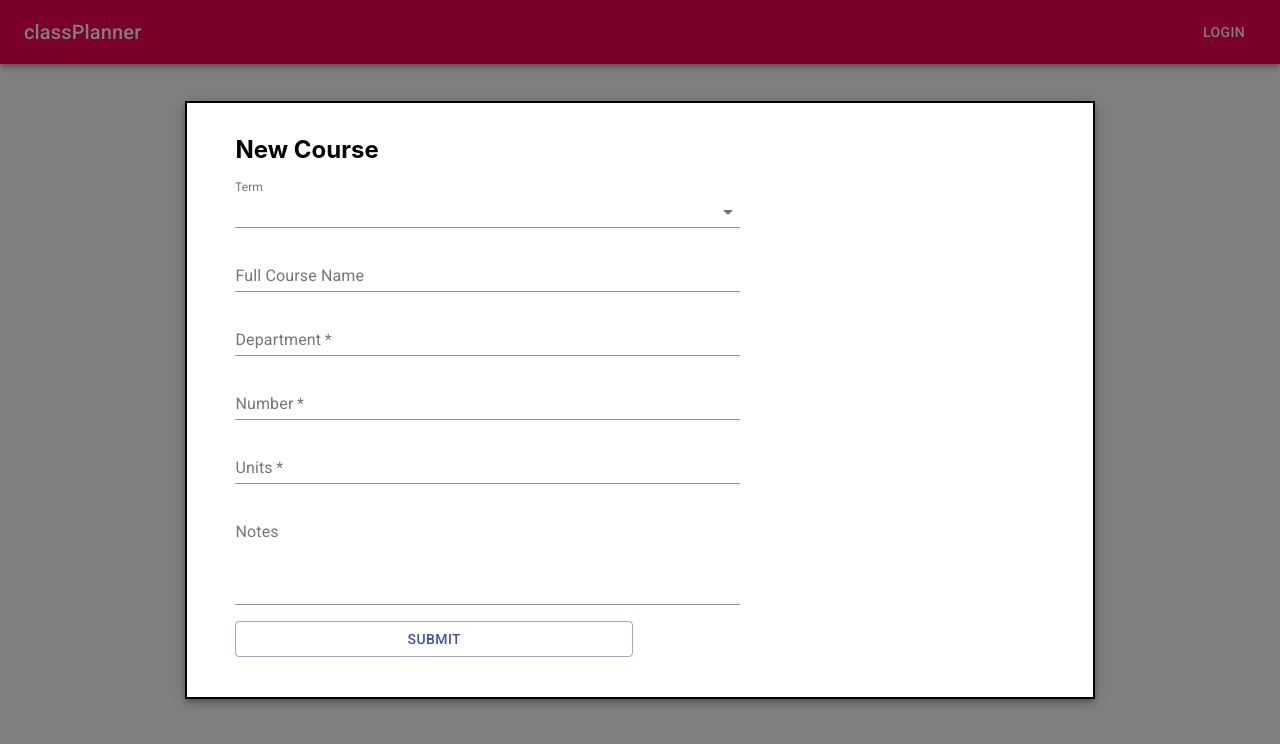
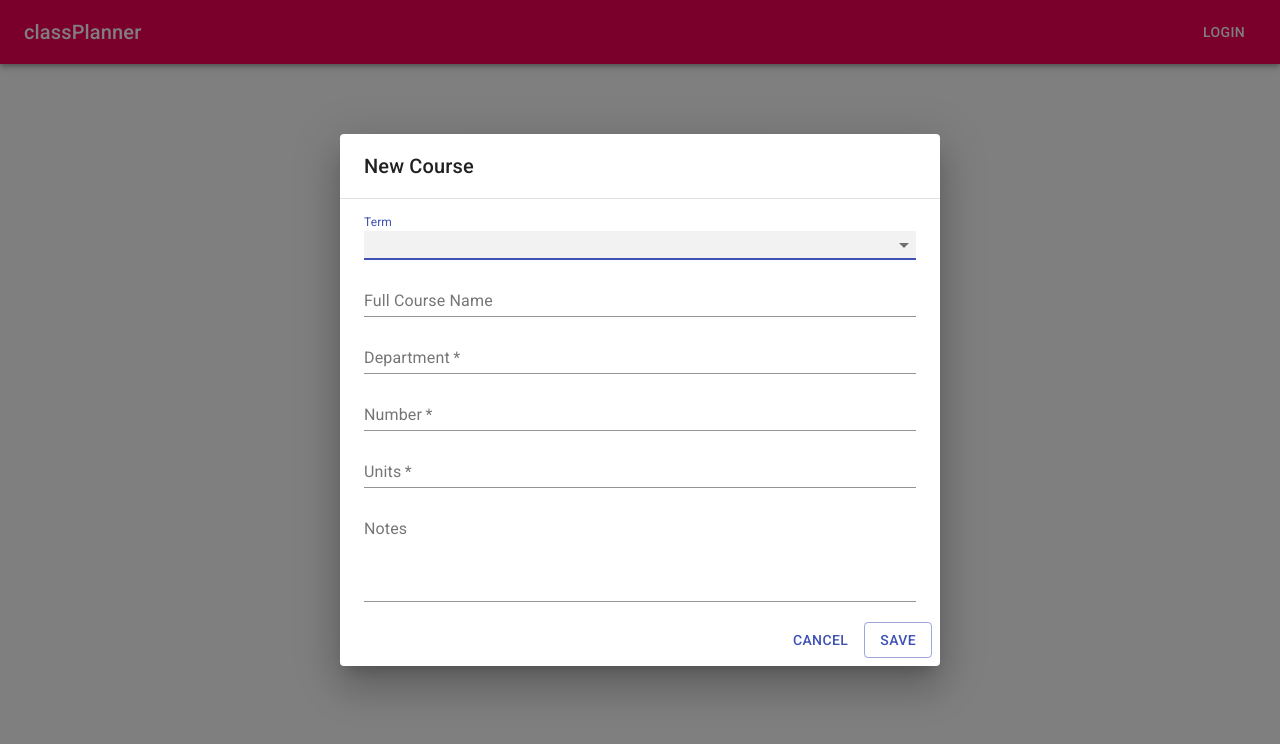
Before and after one commit to carlosm11j/classplanner, a React (Create React App) app: page / in a window 1280 px wide. Both pictures are taken after a click on the button 530 px from the left and 521 px from the top of the page. Shown: the top 744 px of the page. Built offline with nearby package versions, Linux system fonts and the light colour scheme.

Commit message:
Updated Course Form

```diff
--- a/src/Components/App/App.js
+++ b/src/Components/App/App.js
@@ -18,7 +18,7 @@ const useStyles = makeStyles((theme) => ({
   },
 }));
 
-export default function ButtonAppBar() {
+export default function App() {
   const classes = useStyles();
 
   return (
--- a/src/Components/CourseForm/CourseForm.js
+++ b/src/Components/CourseForm/CourseForm.js
@@ -1,14 +1,16 @@
 import React from 'react';
 
-import { makeStyles } from '@material-ui/core/styles';
-import Modal from '@material-ui/core/Modal';
-import Backdrop from '@material-ui/core/Backdrop';
-import Fade from '@material-ui/core/Fade';
+import Button from '@material-ui/core/Button';
+import TextField from '@material-ui/core/TextField';
+import Dialog from '@material-ui/core/Dialog';
+import DialogTitle from '@material-ui/core/DialogTitle';
+import DialogActions from '@material-ui/core/DialogActions';
+import DialogContent from '@material-ui/core/DialogContent';
+import DialogContentText from '@material-ui/core/DialogContentText';
 import IconButton from '@material-ui/core/IconButton';
 import AddIcon from '@material-ui/icons/Add';
-import TextField from '@material-ui/core/TextField';
-import Button from '@material-ui/core/Button';
 import MenuItem from '@material-ui/core/MenuItem';
+import Divider from '@material-ui/core/Divider';
 
 const terms = [
   {
@@ -29,37 +31,15 @@ const terms = [
   },
 ];
 
-const useStyles = makeStyles((theme) => ({
-  root: {
-    '& > *': {
-      margin: theme.spacing(2),
-      width: '50ch',
-      display: 'flex',
-    },
-  },
-  modal: {
-    display: 'flex',
-    alignItems: 'center',
-    justifyContent: 'center',
-  },
-  paper: {
-    backgroundColor: theme.palette.background.paper,
-    border: '2px solid #000',
-    boxShadow: theme.shadows[5],
-    padding: theme.spacing(2, 4, 3),
-  },
-}));
-
-export default function TransitionsModal() {
-  const classes = useStyles();
+export default function FormDialog() {
   const [open, setOpen] = React.useState(false);
   const [term, setTerm] = React.useState('Fall');
 
-  const handleOpen = () => {
+  const handleClickOpen = () => {
     setOpen(true);
   };
 
-  const handleClose = (event) => {
+  const handleClose = () => {
     setOpen(false);
   };
 
@@ -69,29 +49,22 @@ export default function TransitionsModal() {
 
   return (
     <div>
-      <IconButton onClick={handleOpen}>
+      <IconButton onClick={handleClickOpen}>
         <AddIcon color="black"/>
       </IconButton>
-      <Modal
-        className={classes.modal}
-        open={open}
-        onClose={handleClose}
-        closeAfterTransition
-        BackdropComponent={Backdrop}
-        BackdropProps={{
-          timeout: 500,
-        }}
-      >
-        <Fade in={open}>
-          <div className={classes.paper}>
-            <form className={classes.root} noValidate autoComplete="off">
-              <h2>New Course</h2>
+      <Dialog open={open} onClose={handleClose} aria-labelledby="form-dialog-title">
+        <DialogTitle id="form-dialog-title">New Course</DialogTitle>
+        <Divider />
+        <DialogContent>
           <TextField
+            autoFocus
+            margin="dense"
             id="term"
             select
             label="Term"
             value={term}
             onChange={handleChange}
+            fullWidth
           >
             {terms.map((option) => (
               <MenuItem key={option.value} value={option.value}>
@@ -100,45 +73,66 @@ export default function TransitionsModal() {
             ))}
           </TextField>
           <TextField
+            autoFocus
+            margin="dense"
             id="full-course-name"
             label="Full Course Name"
             fullWidth
             placeholder="ex. Calculus IV"
             color="secondary"
+            fullWidth
           />
           <TextField
+            autoFocus
+            margin="dense"
             required
             id="department"
             label="Department"
             placeholder="ex. MATH"
             color="secondary"
+            fullWidth
           />
           <TextField
+            autoFocus
+            margin="dense"
             required
             id="number"
+            type="number"
             label="Number"
             placeholder="ex. 14"
             color="secondary"
+            fullWidth
           />
           <TextField
+            autoFocus
+            margin="dense"
             required
             id="unites"
             label="Units"
             type="number"
             color="secondary"
+            fullWidth
           />
           <TextField
+            autoFocus
+            margin="dense"
             id="standard-multiline-static"
             label="Notes"
             multiline
             rows={4}
             placeholder="Professor, Time, etc"
+            fullWidth
           />
-            <Button variant="outlined" onClick={handleClose} color="primary">Submit</Button>
-            </form>
-          </div>
-        </Fade>
-      </Modal>
+        </DialogContent>
+        <DialogActions>
+          <Button onClick={handleClose} color="primary">
+            Cancel
+          </Button>
+          <Button variant="outlined" onClick={handleClose} color="primary">
+            Save
+          </Button>
+        </DialogActions>
+      </Dialog>
     </div>
   );
 }
--- a/src/Components/DisplayCourse/DisplayCourse.js
+++ b/src/Components/DisplayCourse/DisplayCourse.js
@@ -1,27 +1,22 @@
 import React from 'react';
+import Button from '@material-ui/core/Button';
+import Dialog from '@material-ui/core/Dialog';
+import DialogActions from '@material-ui/core/DialogActions';
+import DialogContent from '@material-ui/core/DialogContent';
+import DialogContentText from '@material-ui/core/DialogContentText';
+import DialogTitle from '@material-ui/core/DialogTitle';
+import Slide from '@material-ui/core/Slide';
 
-import { makeStyles } from '@material-ui/core/styles';
-import Modal from '@material-ui/core/Modal';
-import Backdrop from '@material-ui/core/Backdrop';
-import Fade from '@material-ui/core/Fade';
+const Transition = React.forwardRef(function Transition(props, ref) {
+  return <Slide direction="up" ref={ref} {...props} />;
+});
 
-const useStyles = makeStyles((theme) => ({
-  modal: {
-    display: 'flex',
-    alignItems: 'center',
-    justifyContent: 'center',
-  },
-  paper: {
-    backgroundColor: theme.palette.background.paper,
-    border: '2px solid #000',
-    boxShadow: theme.shadows[5],
-    padding: theme.spacing(2, 4, 3),
-  },
-}));
+export default function AlertDialogSlide() {
+  const [open, setOpen] = React.useState (false);
 
-export default function DisplayCourse() {
-  const classes = useStyles();
-  const [open, setOpen] = React.useState(false);
+  const handleClickOpen = () => {
+    setOpen(true);
+  };
 
   const handleClose = () => {
     setOpen(false);
@@ -29,25 +24,33 @@ export default function DisplayCourse() {
 
   return (
     <div>
-      <Modal
-        aria-labelledby="transition-modal-title"
-        aria-describedby="transition-modal-description"
-        className={classes.modal}
-        open={true}
+      <Button variant="outlined" color="primary" onClick={handleClickOpen}>
+        Slide in alert dialog
+      </Button>
+      <Dialog
+        open={open}
+        TransitionComponent={Transition}
+        keepMounted
         onClose={handleClose}
-        closeAfterTransition
-        BackdropComponent={Backdrop}
-        BackdropProps={{
-          timeout: 500,
-        }}
+        aria-labelledby="alert-dialog-slide-title"
+        aria-describedby="alert-dialog-slide-description"
       >
-        <Fade in={open}>
-          <div className={classes.paper}>
-            <h2 id="transition-modal-title">Transition modal</h2>
-            <p id="transition-modal-description">react-transition-group animates me.</p>
-          </div>
-        </Fade>
-      </Modal>
+        <DialogTitle id="alert-dialog-slide-title">{"Use Google's location service?"}</DialogTitle>
+        <DialogContent>
+          <DialogContentText id="alert-dialog-slide-description">
+            Let Google help apps determine location. This means sending anonymous location data to
+            Google, even when no apps are running.
+          </DialogContentText>
+        </DialogContent>
+        <DialogActions>
+          <Button onClick={handleClose} color="primary">
+            Disagree
+          </Button>
+          <Button onClick={handleClose} color="primary">
+            Agree
+          </Button>
+        </DialogActions>
+      </Dialog>
     </div>
   );
 }
--- a/src/Components/Year/Year.js
+++ b/src/Components/Year/Year.js
@@ -10,6 +10,7 @@ import Grid from '@material-ui/core/Grid';
 import Card from '@material-ui/core/Card';
 import CardContent from '@material-ui/core/CardContent';
 import Typography from '@material-ui/core/Typography';
+import Divider from '@material-ui/core/Divider';
 
 const useStyles = makeStyles((theme) => ({
   root: {
@@ -20,7 +21,7 @@ const useStyles = makeStyles((theme) => ({
   }
 }));
 
-export default function Year() {
+export default function Year(props) {
   const classes = useStyles();
 
   return (
@@ -28,8 +29,9 @@ export default function Year() {
       <Card className={classes.root} elevation={6}>
         <CardContent>
           <Typography className={classes.title} color="textPrimary" gutterBottom>
-            Year
+            Year {props.id}
           </Typography>
+          <Divider />
           <CourseList />
           <CourseForm />
         </CardContent>
--- a/src/Components/YearList/YearList.js
+++ b/src/Components/YearList/YearList.js
@@ -5,6 +5,8 @@ import Grid from '@material-ui/core/Grid';
 
 import Year from '../Year/Year';
 import CourseForm from '../CourseForm/CourseForm';
+import IconButton from '@material-ui/core/IconButton';
+import AddIcon from '@material-ui/icons/Add';
 
 const useStyles = makeStyles((theme) => ({
   root: {
@@ -12,15 +14,26 @@ const useStyles = makeStyles((theme) => ({
   },
 }));
 
+let yearCount = 1;
+let years = [<Year id={yearCount}/>];
+
 export default function YearList() {
   const classes = useStyles();
   const [spacing] = React.useState(6);
+
+  const addNewYear = (event) => {
+    yearCount++;
+    years = years.concat(<Year id={yearCount}/>);
+  };
 
   return (
     <Grid container className={classes.root} spacing={2}>
       <Grid item md={12}>
         <Grid container justify="center" spacing={spacing}>
-          <Year />
+          {years}
+          <IconButton className="add-button" onClick={addNewYear}>
+            <AddIcon color="black"/>
+          </IconButton>
         </Grid>
       </Grid>
     </Grid>
```
Also changed, not shown: src/Components/YearModal/YearModal.js (deleted, +0 -17 lines). Lines whose indentation alone changed are shown as unchanged.
